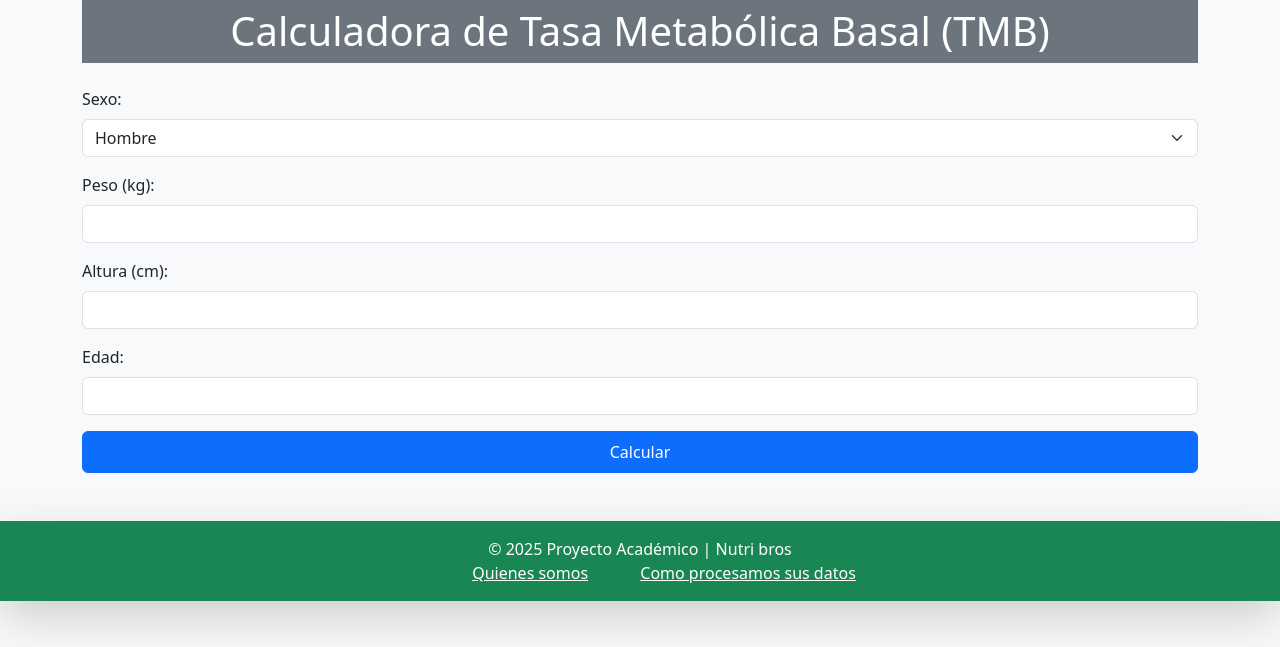
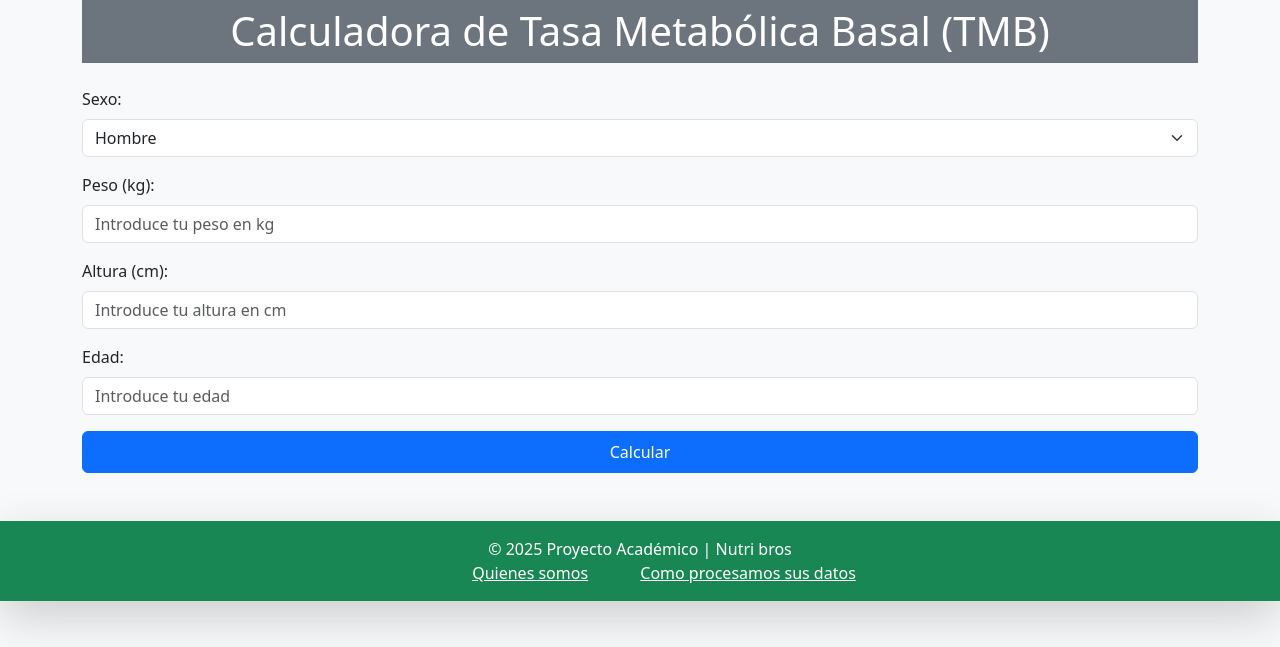
Before and after one commit to DeLaCruzSergioRene/nutriApp, a Flask app: page /tmb in a window 1280 px wide; the page is wider, and only the part inside the window is pictured. Shown: the part 153-800 px from the top of that part. Run offline with Flask 3, Linux system fonts and the light colour scheme.

Commit message:
placeholders meteoro

```diff
--- a/templates/calculadora_basal.html
+++ b/templates/calculadora_basal.html
@@ -13,15 +13,15 @@
     </div>
     <div class="mb-3">
         <label class="form-label">Peso (kg):</label>
-        <input type="number" step="0.1" class="form-control" name="peso" required>
+        <input type="number" step="0.1" class="form-control" name="peso" placeholder="Introduce tu peso en kg" required>
     </div>
     <div class="mb-3">
         <label class="form-label">Altura (cm):</label>
-        <input type="number" step="0.1" class="form-control" name="altura" required>
+        <input type="number" step="0.1" class="form-control" name="altura" placeholder="Introduce tu altura en cm" required>
     </div>
     <div class="mb-3">
         <label class="form-label">Edad:</label>
-        <input type="number" class="form-control" name="edad" required>
+        <input type="number" class="form-control" name="edad" placeholder="Introduce tu edad" required>
     </div>
     <button type="submit" class="btn btn-primary w-100 py-2">Calcular</button>
 </form>
--- a/templates/calculadora_gasto.html
+++ b/templates/calculadora_gasto.html
@@ -6,7 +6,7 @@
 <form action="{{ url_for('calculadora_gct') }}" method="POST">
     <div class="mb-3">
         <label class="form-label">TMB (kcal):</label>
-        <input type="number" step="0.1" class="form-control" name="tmb" required>
+        <input type="number" step="0.1" class="form-control" name="tmb" placeholder="Introducir las calorías" required>
     </div>
     <div class="mb-3">
         <label class="form-label">Nivel de actividad:</label>
--- a/templates/calculadora_ideal.html
+++ b/templates/calculadora_ideal.html
@@ -13,7 +13,7 @@
     </div>
     <div class="mb-3">
         <label class="form-label">Altura (cm):</label>
-        <input type="number" step="0.1" class="form-control" name="altura" required>
+        <input type="number" step="0.1" class="form-control" name="altura" placeholder="Introduce tu altura en cm" required>
     </div>
     <button type="submit" class="btn btn-primary w-100 py-2">Calcular</button>
 </form>
--- a/templates/calculadora_imc.html
+++ b/templates/calculadora_imc.html
@@ -6,11 +6,11 @@
 <form action="{{ url_for('imc_calcular') }}" method="POST">
     <div class="mb-3">
         <label class="form-label">Peso:</label>
-        <input type="number" step="0.1" class="form-control" name="peso" required>
+        <input type="number" step="0.1" class="form-control" name="peso" placeholder="Introduce tu peso en kg" required>
     </div>
     <div class="mb-3">
         <label class="form-label">Estatura:</label>
-        <input type="number" step="0.1" class="form-control" name="estatura" required>
+        <input type="number" step="0.1" class="form-control" name="estatura" placeholder="Introduce tu estatura en cm" required>
     </div>
     <button type="submit" class="btn btn-primary w-100 py-2">Calcular</button>
 </form>
```
